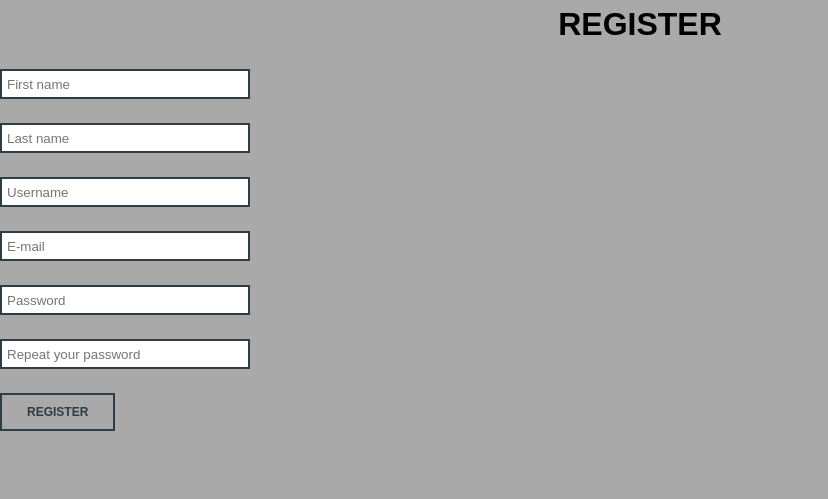
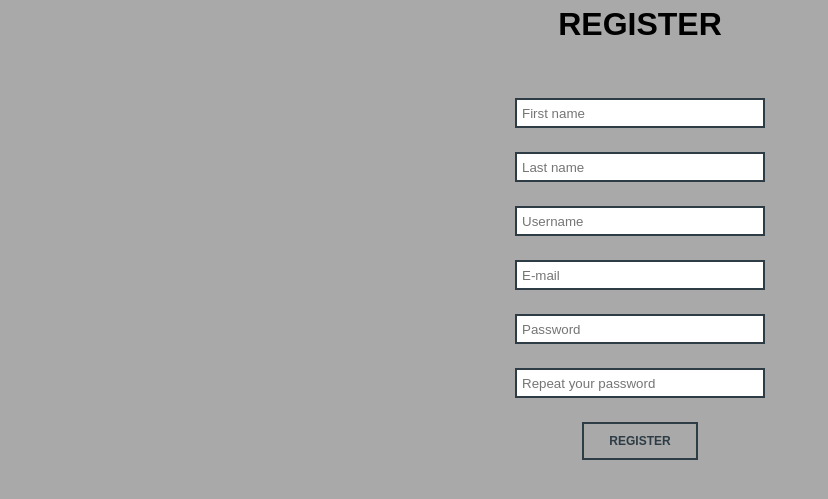
Before and after one commit to mirkodzudzar/Order, a PHP site: page /register.php in a window 1280 px wide. Shown: the top 499 px of the page, without its empty margins (0-828 px from the left). Run offline with PHP 8.4, Linux system fonts and the light colour scheme.

Commit message:
added some files

```diff
--- a/register.php
+++ b/register.php
@@ -41,28 +41,32 @@
     <body>
         <div id="background">
             <h1 class="title">REGISTER</h1>
-            <div class="error-message">
+
+            <form class="form" method="post" action="register.php">
+                <input type="text" name="firstName" placeholder="First name" class="text-field" value="<?php //echo($_POST['firstName']); ?>"><br><br>
+
+                <input type="text" name="lastName" placeholder="Last name" class="text-field" value="<?php //echo($_POST['lastName']); ?>"><br><br>
+
+                <input type="text" name="username" placeholder="Username" class="text-field" value="<?php //echo($_POST['username']); ?>"><br><br>
+
+                <input type="email" name="email" placeholder="E-mail" class="text-field" value="<?php //echo($_POST['email']); ?>"><br><br>
+
+                <input type="password" name="password" placeholder="Password" class="text-field"><br><br>
+
+                <input type="password" name="passwordRepeat" placeholder="Repeat your password" class="text-field"><br><br>
+
+                <input type="submit" value="REGISTER" name="register_btn" class="button">
+            </form>
+
+            <p class="error-message">
                 <?php
                     if(isset($message))
                     {
                         print $message;
                     }
                 ?>
-            </form>
-            <form method="post" action="register.php">
-                <input type="text" name="firstName" placeholder="First name" class="textField" value="<?php //echo($_POST['firstName']); ?>"><br><br>
+            </p>
 
-                <input type="text" name="lastName" placeholder="Last name" class="textField" value="<?php //echo($_POST['lastName']); ?>"><br><br>
-
-                <input type="text" name="username" placeholder="Username" class="textField" value="<?php //echo($_POST['username']); ?>"><br><br>
-
-                <input type="email" name="email" placeholder="E-mail" class="textField" value="<?php //echo($_POST['email']); ?>"><br><br>
-
-                <input type="password" name="password" placeholder="Password" class="textField"><br><br>
-
-                <input type="password" name="passwordRepeat" placeholder="Repeat your password" class="textField"><br><br>
-
-                <input type="submit" value="REGISTER" name="register_btn" class="button">
-            </form>
+        </div>
     </body>
 </html>
--- a/register1.css
+++ b/register1.css
@@ -8,7 +8,23 @@ body{
     width: 100%;
 }
 
-.textField{
+.title {
+    text-align: center;
+    clear: both;
+}
+
+.error-message{
+    color: red;
+    font-style: italic;
+    text-align: center;
+}
+
+.form {
+    text-align: center;
+    margin-top: 50px;
+}
+
+.text-field{
     width: 250px;
     height: 30px;
     padding-left: 5px;
@@ -26,13 +42,3 @@ body{
     font-weight: bold;
     cursor: pointer;
 }
-
-.title {
-    text-align: center;
-    clear: both;
-}
-
-.error-message{
-    color: red;
-    font-style: italic;
-}
```
Also changed, not shown: login.php (+14 -12 lines), login1.css (+10 -4 lines).
